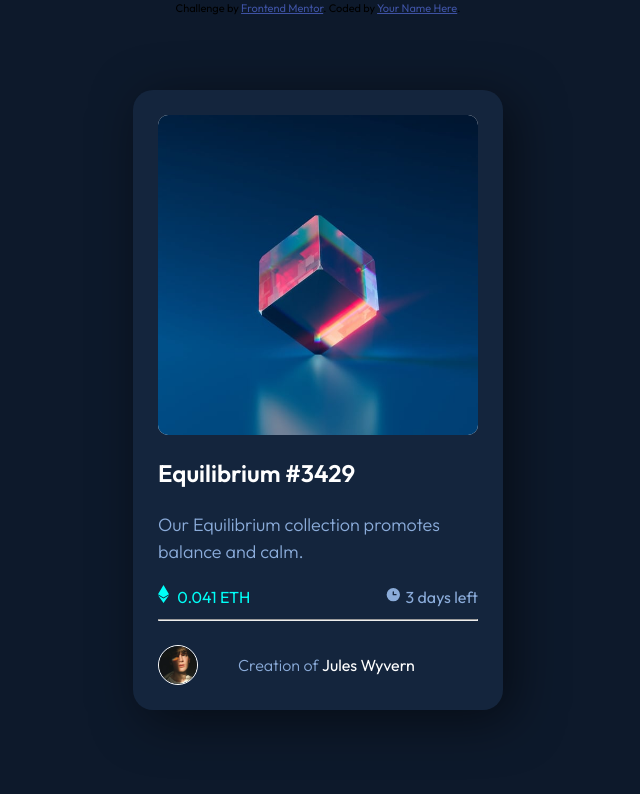
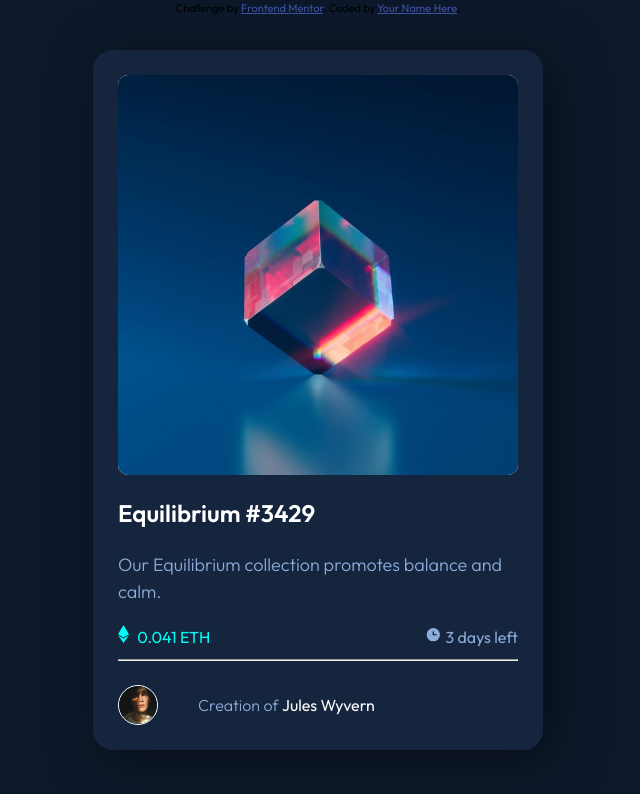
Before and after one commit to EmixamG/NFT-Card, a plain HTML site: page index.html in a window 1280 px wide. Shown: the whole page, without its empty margins (322-962 px from the left). Drawn offline with Linux system fonts and the light colour scheme.

Commit message:
Update style.css
Card width : 370 => 450

```diff
--- a/style.css
+++ b/style.css
@@ -19,7 +19,7 @@ body {
     background: hsl(216, 50%, 16%);
     height: fit-content;
     width: 90%;
-    max-width: 370px;
+    max-width: 450px;
     position: absolute;
     left: 50%;
     top: 50%;
```
